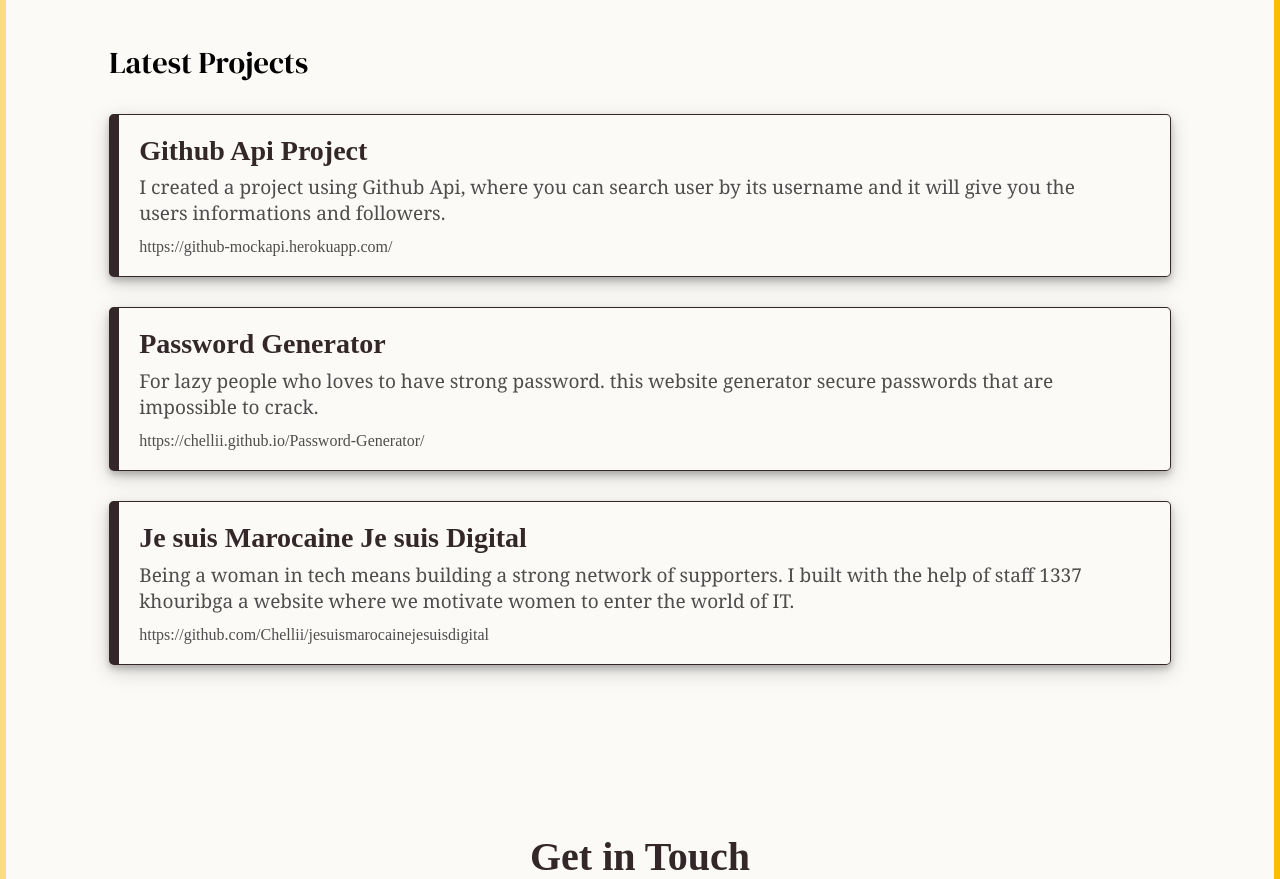
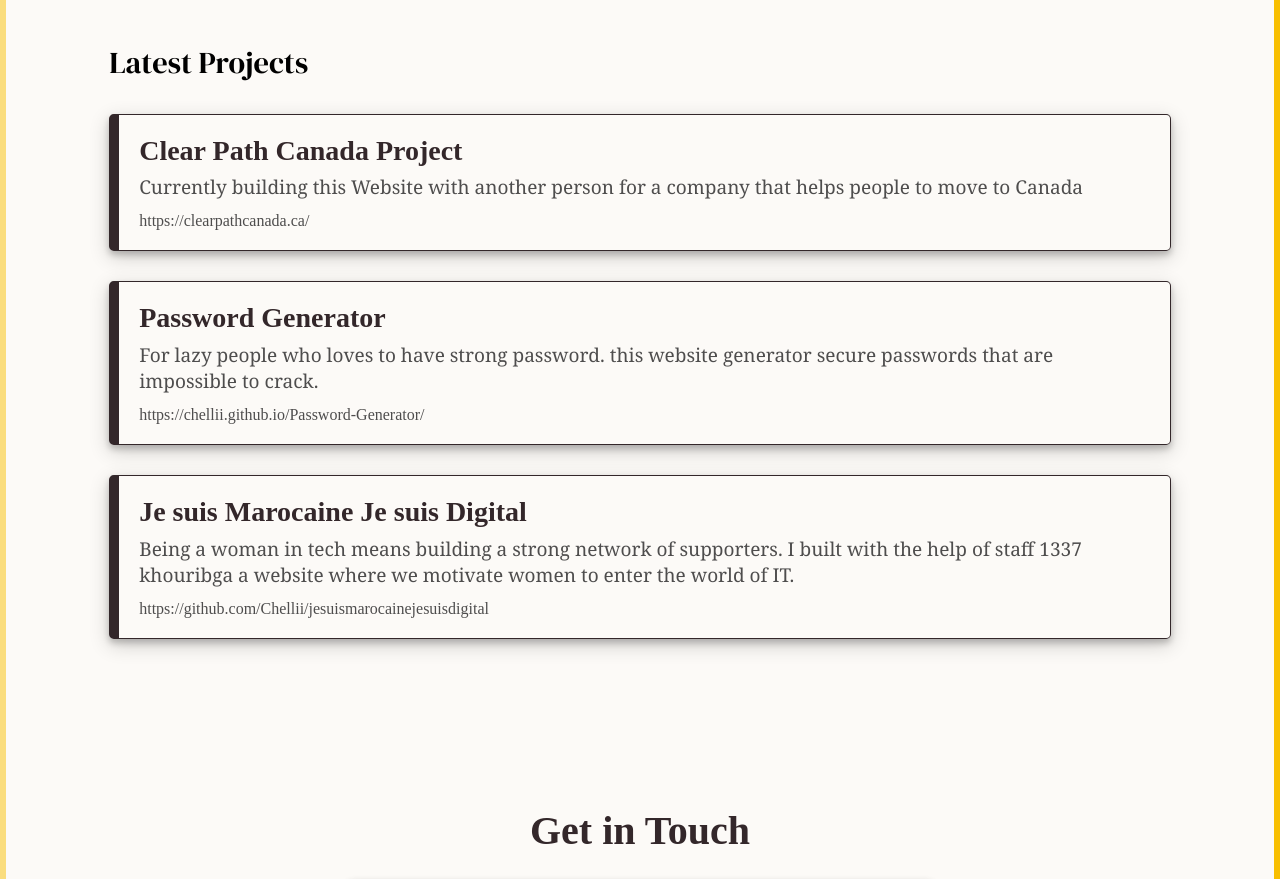
Before and after one commit to Chellii/Chelli, a React (Create React App) app: page / in a window 1280 px wide. Shown: the part 820-1699 px from the top of the page. Built offline with nearby package versions, Linux system fonts and the light colour scheme; a web font is replaced by a local one.

Commit message:
modification of data

```diff
--- a/src/data/data.js
+++ b/src/data/data.js
@@ -1,9 +1,9 @@
 export default [
     {
         id: 0,
-        title: 'Github Api Project',
-        description: 'I created a project using Github Api, where you can search user by its username and it will give you the users informations and followers.',
-        link: 'https://github-mockapi.herokuapp.com/'
+        title: 'Clear Path Canada Project',
+        description: 'Currently building this Website with another person for a company that helps people to move to Canada',
+        link: 'https://clearpathcanada.ca/'
     },
     {
         id: 1,
@@ -19,24 +19,30 @@ export default [
     },
     {
         id: 3,
+        title: 'Github Api Project',
+        description: 'I created a project using Github Api, where you can search user by its username and it will give you the users informations and followers.',
+        link: 'https://github-mockapi.herokuapp.com/'
+    },
+    {
+        id: 4,
         title: "Snake Game",
         description: "Old snake game, still in progress but worth to put it here",
         link: "https://chellii.github.io/Game_Repo/snake_game/"
     },
     {
-        id: 4,
+        id: 5,
         title: 'Travel Journal',
         description: 'Website where you can document your travels and experiences. Created with React js.',
         link: 'https://github.com/Chellii/Travel-Journal'
     },
     {
-        id: 5,
+        id: 6,
         title: 'Fractol',
         description: "Fractol is a 42 school Project aimed at exploring fractals; mathematical sets that exhibit a repeating pattern displayed at every scale.",
         link: "https://github.com/Chellii/Fractol-42"
     },
     {
-        id: 6,
+        id: 7,
         title: 'RT',
         description: "For graphic and Math lovers. this is a 42 school project, we have to create from scratch 2D object and make them look like 3D objects using language C and Raytracing",
         link: "https://github.com/Chellii/RT-42"
```
